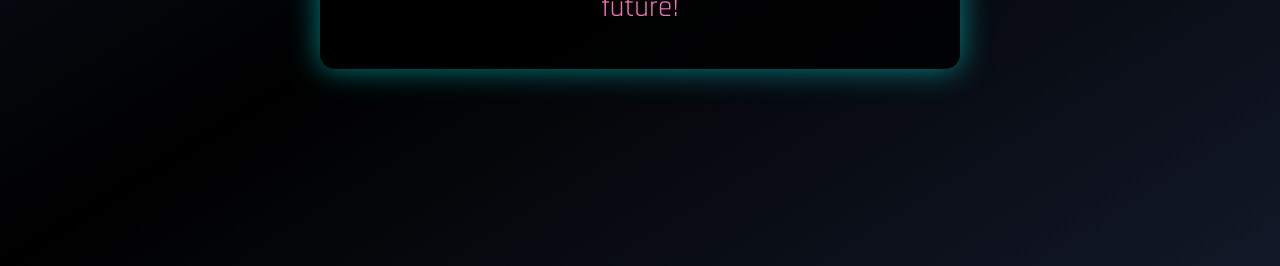
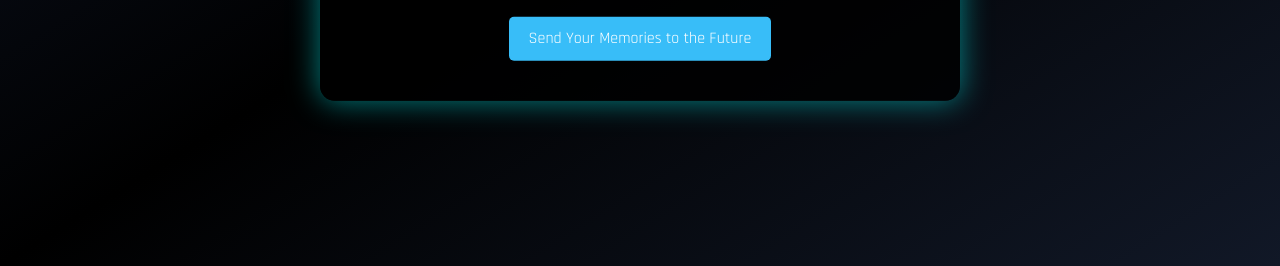
Before and after one commit to ayazalam2023/Timey, a plain HTML site: page future.html in a window 1280 px wide. Shown: the part 534-800 px from the top of the page. Drawn offline with nearby package versions, Linux system fonts and the light colour scheme.

Commit message:
Update future.html

```diff
--- a/future.html
+++ b/future.html
@@ -44,6 +44,22 @@
       color: #f472b6;
       font-size: 1.8rem;
       font-family: 'Rajdhani', sans-serif;
+    }
+
+    .popup button {
+      margin-top: 20px;
+      padding: 10px 20px;
+      background-color: #38bdf8;
+      color: white;
+      border: none;
+      border-radius: 5px;
+      font-size: 1rem;
+      cursor: pointer;
+      transition: background-color 0.3s;
+    }
+
+    .popup button:hover {
+      background-color: #f472b6;
     }
 
     /* Background particles (time machine effect) */
@@ -96,9 +112,17 @@
 
   <!-- Popup message -->
   <div class="popup">
-    <img src="memory-lane-logo.png" alt="Memory Lane Logo" class="w-24 mx-auto mb-6 neon-logo" />
+    <!-- Logo as a clickable link to info.html -->
+    <a href="info.html">
+      <img src="memory-lane-logo.png" alt="Memory Lane Logo" class="w-24 mx-auto mb-6 neon-logo" />
+    </a>
     <h2>WELCOME TO THE FUTURE HUMAN</h2>
     <p class="message">Your journey begins now. Welcome to the future!</p>
+
+    <!-- Button to navigate to upload.html -->
+    <a href="upload.html">
+      <button>Send Your Memories to the Future</button>
+    </a>
   </div>
 
   <!-- Particles animation -->
```
